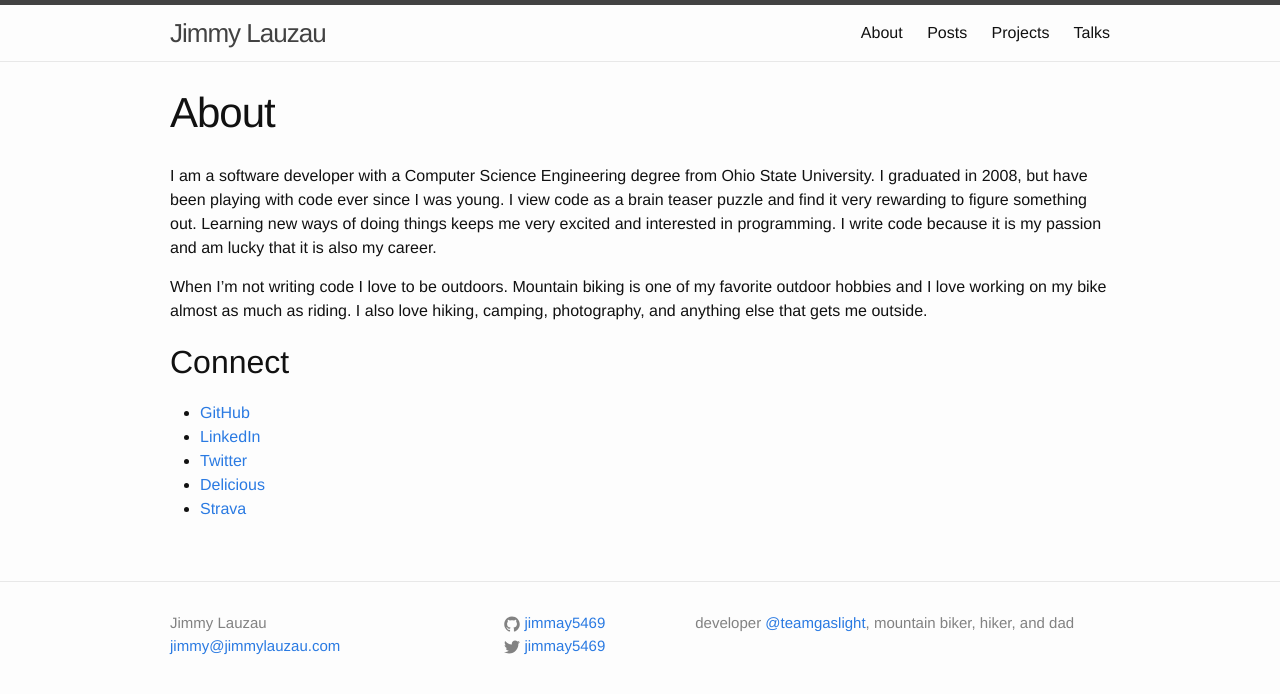
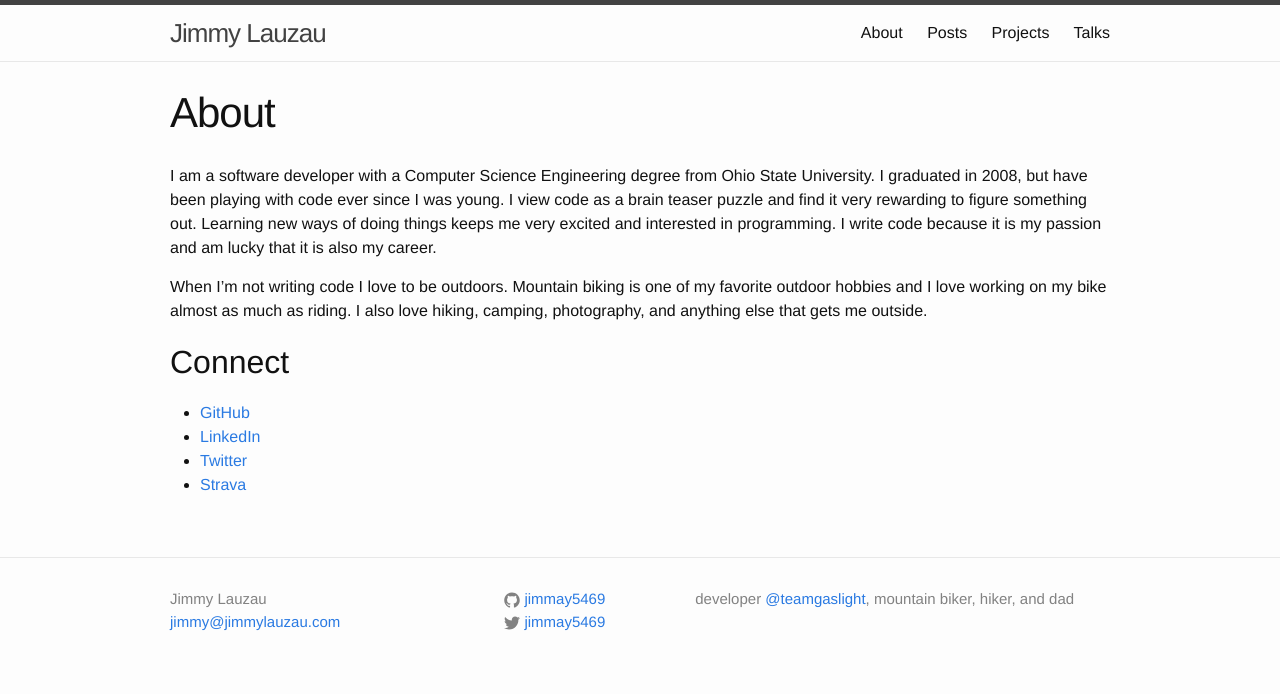
Before and after one commit to jimmay5469/jimmay5469.github.io, a Jekyll site: the page built from about.md, in a window 1280 px wide. Shown: the top 694 px of the page. Built offline with Jekyll 4.4.1, drawn with Linux system fonts in a browser that asks for light colours.

Commit message:
Remove delicious which doesn't exist anymore

```diff
--- a/about.md
+++ b/about.md
@@ -13,5 +13,4 @@ When I'm not writing code I love to be outdoors. Mountain biking is one of my fa
 - [GitHub](https://github.com/jimmay5469)
 - [LinkedIn](http://www.linkedin.com/in/jimmylauzau)
 - [Twitter](https://twitter.com/jimmay5469)
-- [Delicious](https://delicious.com/jimmay5469)
 - [Strava](https://www.strava.com/athletes/jimmay5469)
```
